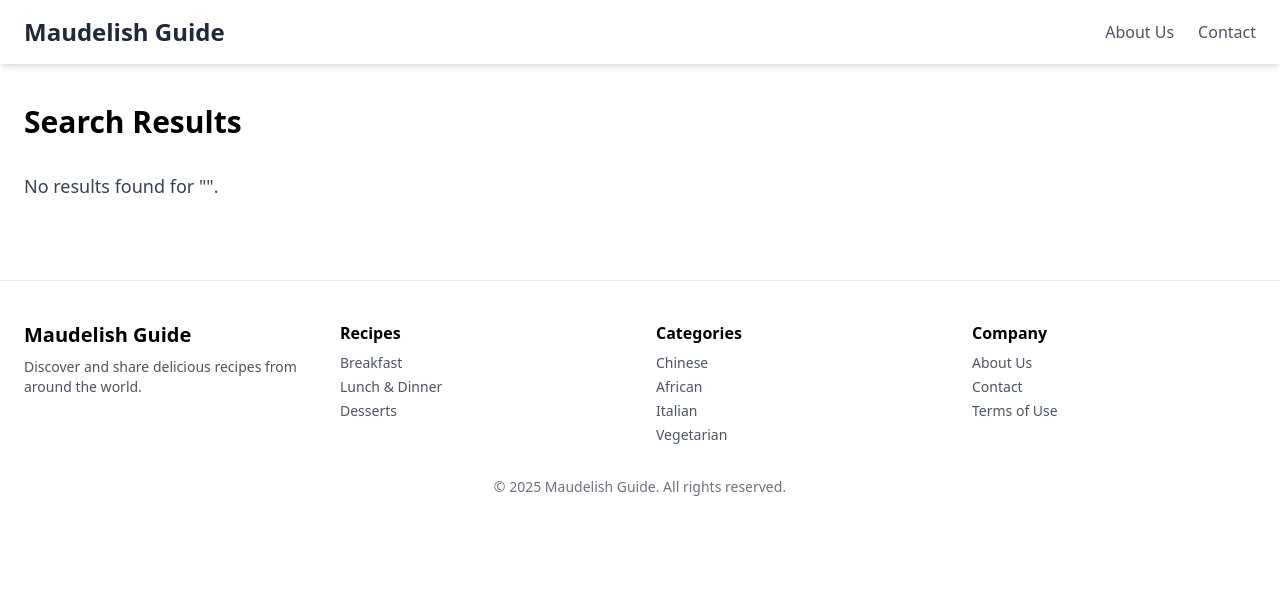
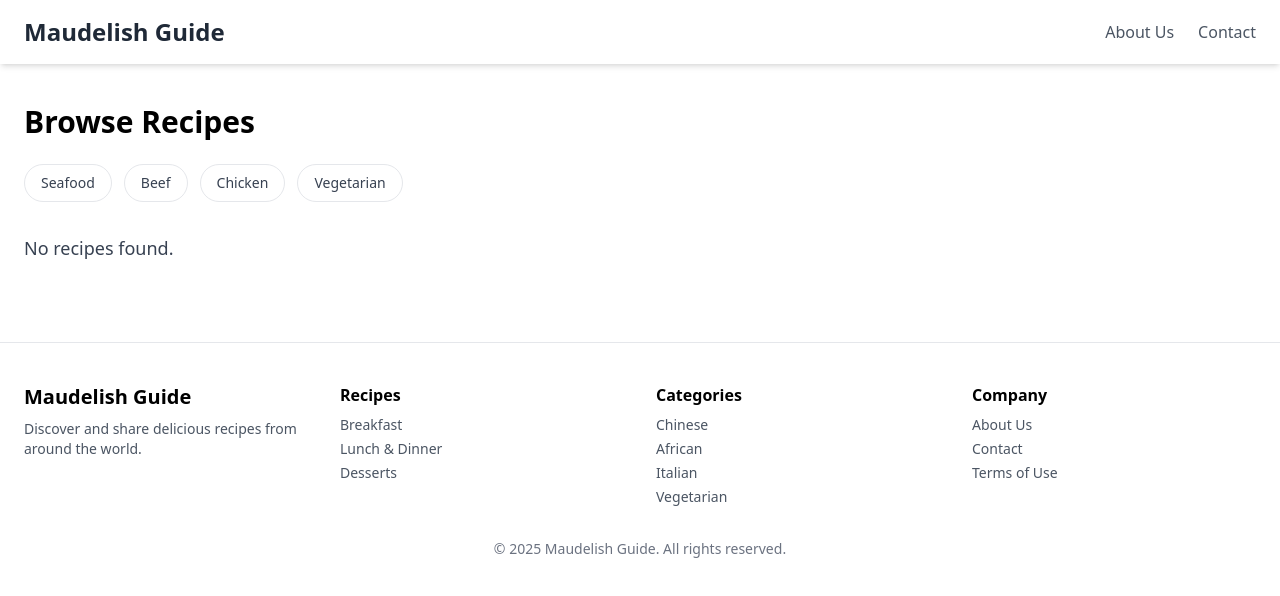
Before and after one commit to MaudleenTech/Recipe-Finder, a React (Vite) app in the folder Recipe-Finder/: page /search in a window 1280 px wide. Shown: the top 596 px of the page. Built offline with nearby package versions, Linux system fonts and the light colour scheme.

Commit message:
Add Category Filter to SearchResults

```diff
--- a/Recipe-Finder/src/components/SearchResults.jsx
+++ b/Recipe-Finder/src/components/SearchResults.jsx
@@ -1,35 +1,80 @@
 import React, { useEffect, useState } from "react";
 import { Link, useLocation } from "react-router-dom";
+
+const categories = ["Seafood", "Beef", "Chicken", "Vegetarian"];
 
 const SearchResults = () => {
   const location = useLocation();
   const query = location.state?.query || "";
+
   const [results, setResults] = useState([]);
+  const [selectedCategory, setSelectedCategory] = useState("");
+  const [loading, setLoading] = useState(false);
+  const [error, setError] = useState("");
 
   useEffect(() => {
-    if (query) {
-      fetch(`https://www.themealdb.com/api/json/v1/1/search.php?s=${query}`)
-        .then((res) => res.json())
-        .then((data) => {
-          setResults(data.meals || []); // empty array if no results
-        })
-        .catch((err) => console.error(err));
-    }
-  }, [query]);
+    if (!query && !selectedCategory) return;
+
+    setLoading(true);
+    setError("");
+
+    const url = selectedCategory
+      ? `https://www.themealdb.com/api/json/v1/1/filter.php?c=${selectedCategory}`
+      : `https://www.themealdb.com/api/json/v1/1/search.php?s=${query}`;
+
+    fetch(url)
+      .then((res) => res.json())
+      .then((data) => {
+        setResults(data.meals || []);
+      })
+      .catch(() => {
+        setError("Failed to load recipes. Please try again.");
+      })
+      .finally(() => setLoading(false));
+  }, [query, selectedCategory]);
 
   return (
     <div className="container mx-auto px-6 py-10">
-      <h1 className="text-3xl font-bold mb-8">
-        Search Results {query && `for "${query}"`}
+      <h1 className="text-3xl font-bold mb-6">
+        {selectedCategory
+          ? `${selectedCategory} Recipes`
+          : query
+          ? `Search Results for "${query}"`
+          : "Browse Recipes"}
       </h1>
 
-      {results.length > 0 ? (
+      {/* Category Filter */}
+      <div className="flex gap-3 mb-8 flex-wrap">
+        {categories.map((cat) => (
+          <button
+            key={cat}
+            onClick={() => setSelectedCategory(cat)}
+            className={`px-4 py-2 rounded-full border text-sm font-medium transition
+              ${
+                selectedCategory === cat
+                  ? "bg-blue-500 text-white"
+                  : "bg-white text-gray-700 hover:bg-gray-100"
+              }`}
+          >
+            {cat}
+          </button>
+        ))}
+      </div>
+
+      {/* Loading */}
+      {loading && <p className="text-lg">Loading recipes...</p>}
+
+      {/* Error */}
+      {error && <p className="text-red-500">{error}</p>}
+
+      {/* Results */}
+      {!loading && results.length > 0 && (
         <div className="grid gap-8 grid-cols-1 sm:grid-cols-2 lg:grid-cols-3">
           {results.map((recipe) => (
             <Link
               key={recipe.idMeal}
               to={`/recipe/${recipe.idMeal}`}
-              className="block bg-white rounded-lg shadow-md overflow-hidden hover:shadow-xl transition-shadow duration-300"
+              className="block bg-white rounded-lg shadow-md overflow-hidden hover:shadow-xl transition"
             >
               <img
                 src={recipe.strMealThumb}
@@ -44,10 +89,10 @@ const SearchResults = () => {
             </Link>
           ))}
         </div>
-      ) : (
-        <p className="text-gray-700 text-lg">
-          No results found for "{query}".
-        </p>
+      )}
+
+      {!loading && results.length === 0 && !error && (
+        <p className="text-gray-700 text-lg">No recipes found.</p>
       )}
     </div>
   );
```
